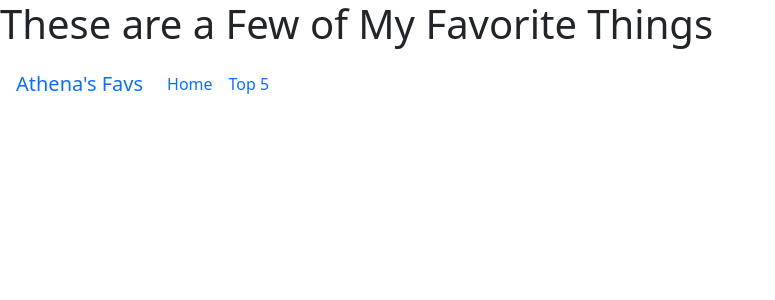
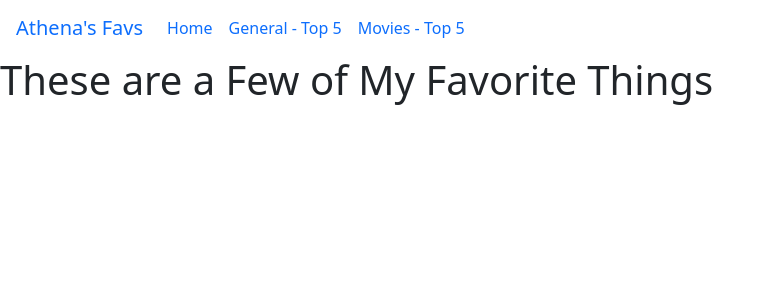
Before and after one commit to athenaannk/week5day1homework, a Flask app: page / in a window 1280 px wide. Shown: the top 300 px of the page, without its empty margins (0-775 px from the left). Run offline with Flask 2, Linux system fonts and the light colour scheme; some libraries are stand-ins or nearby versions.

Commit message:
third time is the charm

```diff
--- a/app/routes.py
+++ b/app/routes.py
@@ -7,6 +7,28 @@ from flask import render_template
 def homePage():
     return render_template('index.html')
 
-@app.route('/top5')
-def topPage():
-    return render_template('top5.html')
+@app.route('/gentop5')
+def gentopPage():
+    return render_template('gentop5.html')
+
+
+@app.route('/movtop5')
+def movtopPage():
+    movies = [
+        {
+            'Title' : 'Goonies'
+        },
+        {
+            'Title': 'Pulp Fiction'
+        },
+        {
+            'Title': 'Gone Girl'
+        },
+        {
+            'Title': 'Nightmare Before Christmas'
+        },
+        {
+            'Title': 'Sandlot'
+        }
+    ]
+    return render_template('movtop5.html', movies=movies)
--- /dev/null
+++ b/app/templates/base.html
@@ -0,0 +1,32 @@
+<!DOCTYPE html>
+<html lang="en">
+
+<head>
+    <meta charset="UTF-8">
+    <meta name="viewport" content="width=device-width, initial-scale=1.0">
+    <title>Athena</title>
+    <link rel="stylesheet" href="https://stackpath.bootstrapcdn.com/bootstrap/5.0.0-alpha1/css/bootstrap.min.css"
+        integrity="sha384-r4NyP46KrjDleawBgD5tp8Y7UzmLA05oM1iAEQ17CSuDqnUK2+k9luXQOfXJCJ4I" crossorigin="anonymous">
+    <script src="https://cdn.jsdelivr.net/npm/popper.js@1.16.0/dist/umd/popper.min.js"
+        integrity="sha384-Q6E9RHvbIyZFJoft+2mJbHaEWldlvI9IOYy5n3zV9zzTtmI3UksdQRVvoxMfooAo"
+        crossorigin="anonymous"></script>
+    <script src="https://stackpath.bootstrapcdn.com/bootstrap/5.0.0-alpha1/js/bootstrap.min.js"
+        integrity="sha384-oesi62hOLfzrys4LxRF63OJCXdXDipiYWBnvTl9Y9/TRlw5xlKIEHpNyvvDShgf/"
+        crossorigin="anonymous"></script>
+        <link rel="stylesheet" href="/app/static/main.css">
+{% block css%}
+
+{% endblock %}
+</head>
+
+<body>
+
+    {% include 'nav.html' %}
+    <h1>These are a Few of My Favorite Things</h1>
+    {% block content %}
+
+    {% endblock %}
+
+
+</body>
+</html>
--- a/app/templates/top5.html
+++ b/app/templates/gentop5.html
@@ -1,4 +1,4 @@
-<h2>These are my Top 5 Favorite Things</h2>
+<h2>These are my General Top 5 Favorite Things</h2>
 
 <ul class="list-group">
     <li class="list-group-item active" aria-current="true">Chuckie and Kimchi</li>
--- a/app/templates/index.html
+++ b/app/templates/index.html
@@ -1,31 +1,7 @@
-<!DOCTYPE html>
-<html lang="en">
-<head>
-  <meta charset="UTF-8">
-  <meta name="viewport" content="width=device-width, initial-scale=1.0">
-  <title>Bootstrap Site</title>
-  <link rel="stylesheet" href="https://stackpath.bootstrapcdn.com/bootstrap/5.0.0-alpha1/css/bootstrap.min.css" integrity="sha384-r4NyP46KrjDleawBgD5tp8Y7UzmLA05oM1iAEQ17CSuDqnUK2+k9luXQOfXJCJ4I" crossorigin="anonymous">
-  <script src="https://cdn.jsdelivr.net/npm/popper.js@1.16.0/dist/umd/popper.min.js" integrity="sha384-Q6E9RHvbIyZFJoft+2mJbHaEWldlvI9IOYy5n3zV9zzTtmI3UksdQRVvoxMfooAo" crossorigin="anonymous"></script>
-  <script src="https://stackpath.bootstrapcdn.com/bootstrap/5.0.0-alpha1/js/bootstrap.min.js" integrity="sha384-oesi62hOLfzrys4LxRF63OJCXdXDipiYWBnvTl9Y9/TRlw5xlKIEHpNyvvDShgf/" crossorigin="anonymous"></script>
-</head>
-<body>
-<h1>These are a Few of My Favorite Things</h1>
-<nav class="navbar navbar-expand-lg bg-body-tertiary">
-    <div class="container-fluid">
-      <a class="navbar-brand" href="#">Athena's Favs</a>
-      <button class="navbar-toggler" type="button" data-bs-toggle="collapse" data-bs-target="#navbarSupportedContent" aria-controls="navbarSupportedContent" aria-expanded="false" aria-label="Toggle navigation">
-        <span class="navbar-toggler-icon"></span>
-      </button>
-      <div class="collapse navbar-collapse" id="navbarSupportedContent">
-        <ul class="navbar-nav me-auto mb-2 mb-lg-0">
-          <li class="nav-item">
-            <a class="nav-link active" aria-current="page" href="#">Home</a>
-          </li>
-          <li class="nav-item">
-            <a class="nav-link" href="#">Top 5</a>
-          </li>
+{% extends 'base.html' %}
 
 
-  </nav>
-</body>
-</html>
+
+{% block content %}
+
+{% endblock %}
--- /dev/null
+++ b/app/templates/nav.html
@@ -0,0 +1,23 @@
+
+<nav class="navbar navbar-expand-lg bg-body-tertiary">
+    <div class="container-fluid ">
+        <a class="navbar-brand" href="#">Athena's Favs</a>
+        <button class="navbar-toggler" type="button" data-bs-toggle="collapse" data-bs-target="#navbarSupportedContent"
+            aria-controls="navbarSupportedContent" aria-expanded="false" aria-label="Toggle navigation">
+            <span class="navbar-toggler-icon"></span>
+        </button>
+        <div class="collapse navbar-collapse" id="navbarSupportedContent">
+            <ul class="navbar-nav me-auto mb-2 mb-lg-0">
+                <li class="nav-item">
+                    <a class="nav-link active" aria-current="page" href="#">Home</a>
+                </li>
+                <li class="nav-item">
+                    <a class="nav-link" href="#">General - Top 5</a>
+                </li>
+                <ul class="navbar-nav me-auto mb-2 mb-lg-0">
+                    <li class="nav-item">
+                        <a class="nav-link active" aria-current="page" href="#">Movies - Top 5</a>
+                    </li>
+
+
+</nav>
```
Also changed, not shown: app/templates/movtop5.html (added, +10 -0 lines), app/static/main.css (added).
